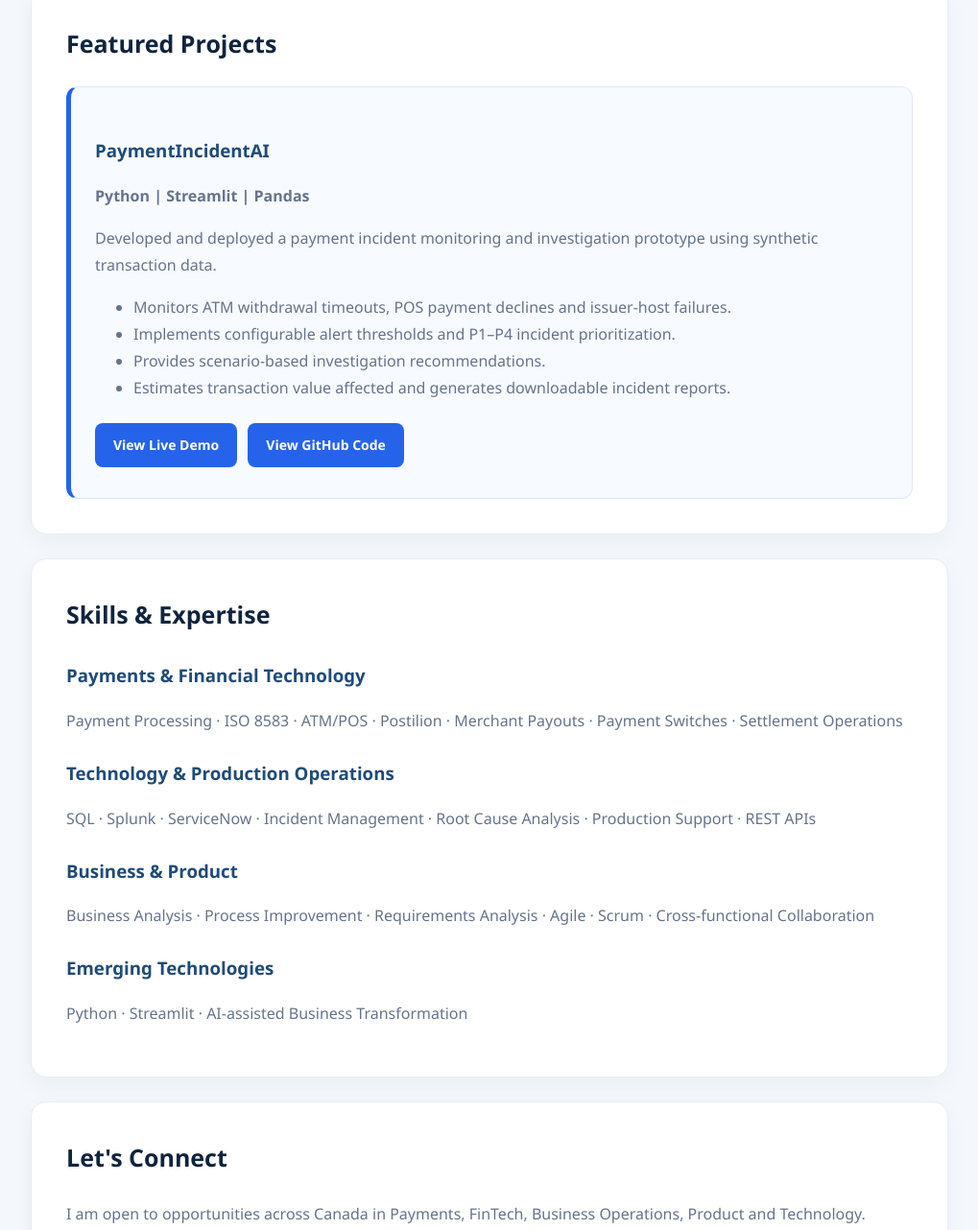
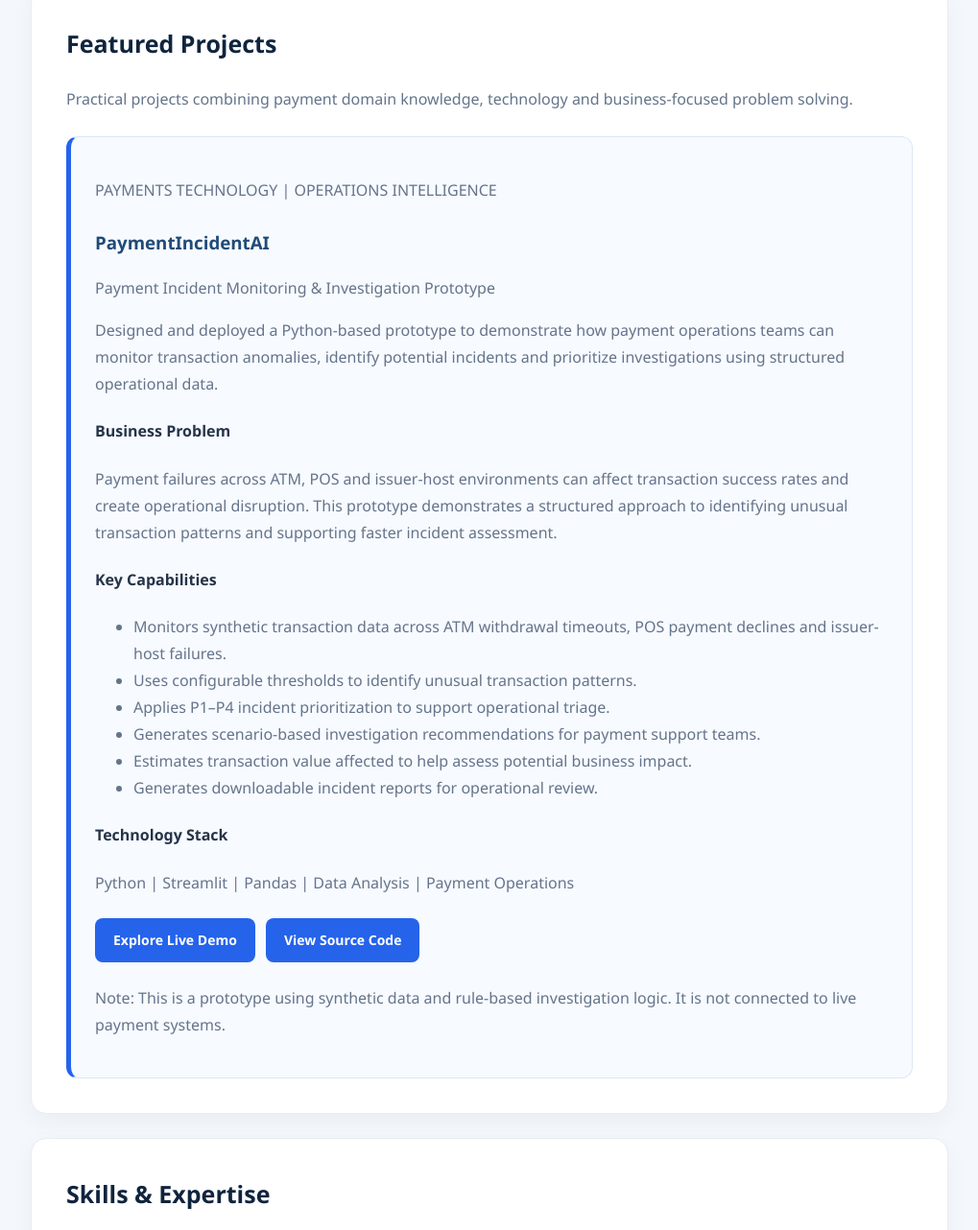
Before and after one commit to prajyaphalgun-ship-it/prajyaphalgun-ship-it.github.io, a plain HTML site: page index.html in a window 1280 px wide. Shown: the part 4116-5398 px from the top of the page at 96% size, without its empty margins (130-1149 px from the left). Drawn offline with Linux system fonts and the light colour scheme.

Commit message:
Upgrade PaymentIncidentAI portfolio presentation

```diff
--- a/index.html
+++ b/index.html
@@ -436,34 +436,72 @@ footer {
 
 
 
+
 <section id="projects">
   <h2>Featured Projects</h2>
+  <p class="section-intro">
+    Practical projects combining payment domain knowledge,
+    technology and business-focused problem solving.
+  </p>
 
   <div class="project">
+    <p class="project-category">PAYMENTS TECHNOLOGY | OPERATIONS INTELLIGENCE</p>
+
     <h3>PaymentIncidentAI</h3>
-    <p><strong>Python | Streamlit | Pandas</strong></p>
+
+    <p class="project-subtitle">
+      Payment Incident Monitoring & Investigation Prototype
+    </p>
 
     <p>
-      Developed and deployed a payment incident monitoring
-      and investigation prototype using synthetic transaction data.
+      Designed and deployed a Python-based prototype to demonstrate
+      how payment operations teams can monitor transaction anomalies,
+      identify potential incidents and prioritize investigations
+      using structured operational data.
     </p>
 
+    <h4>Business Problem</h4>
+    <p>
+      Payment failures across ATM, POS and issuer-host environments
+      can affect transaction success rates and create operational
+      disruption. This prototype demonstrates a structured approach
+      to identifying unusual transaction patterns and supporting
+      faster incident assessment.
+    </p>
+
+    <h4>Key Capabilities</h4>
     <ul>
-      <li>Monitors ATM withdrawal timeouts, POS payment declines and issuer-host failures.</li>
-      <li>Implements configurable alert thresholds and P1–P4 incident prioritization.</li>
-      <li>Provides scenario-based investigation recommendations.</li>
-      <li>Estimates transaction value affected and generates downloadable incident reports.</li>
+      <li>Monitors synthetic transaction data across ATM withdrawal timeouts, POS payment declines and issuer-host failures.</li>
+      <li>Uses configurable thresholds to identify unusual transaction patterns.</li>
+      <li>Applies P1–P4 incident prioritization to support operational triage.</li>
+      <li>Generates scenario-based investigation recommendations for payment support teams.</li>
+      <li>Estimates transaction value affected to help assess potential business impact.</li>
+      <li>Generates downloadable incident reports for operational review.</li>
     </ul>
 
-    <a class="button"
-       href="https://paymentincidentai.streamlit.app/"
-       target="_blank">View Live Demo</a>
+    <h4>Technology Stack</h4>
+    <p class="project-skills">
+      Python | Streamlit | Pandas | Data Analysis | Payment Operations
+    </p>
 
-    <a class="button"
-       href="https://github.com/prajyaphalgun-ship-it/PaymentIncidentAI"
-       target="_blank">View GitHub Code</a>
+    <div class="project-links">
+      <a class="button"
+         href="https://paymentincidentai.streamlit.app/"
+         target="_blank">Explore Live Demo</a>
+
+      <a class="button"
+         href="https://github.com/prajyaphalgun-ship-it/PaymentIncidentAI"
+         target="_blank">View Source Code</a>
+    </div>
+
+    <p class="project-note">
+      Note: This is a prototype using synthetic data and
+      rule-based investigation logic. It is not connected
+      to live payment systems.
+    </p>
   </div>
 </section>
+
 
 
 <section id="skills">
```
